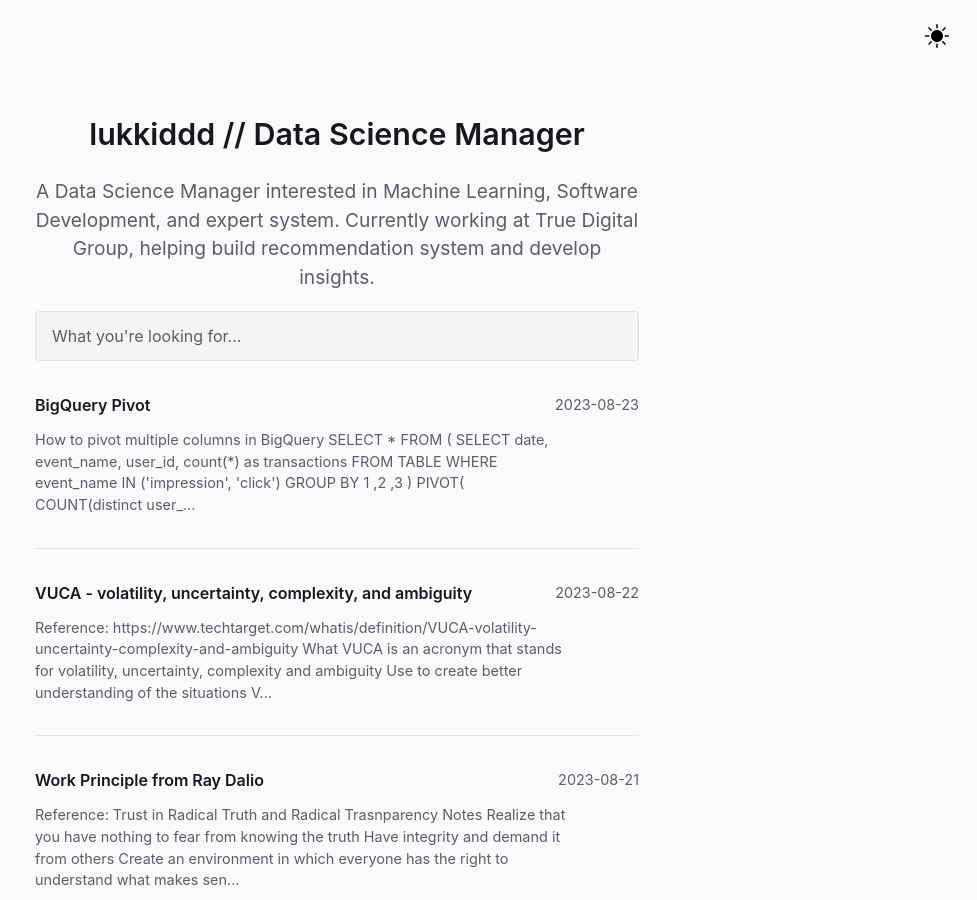
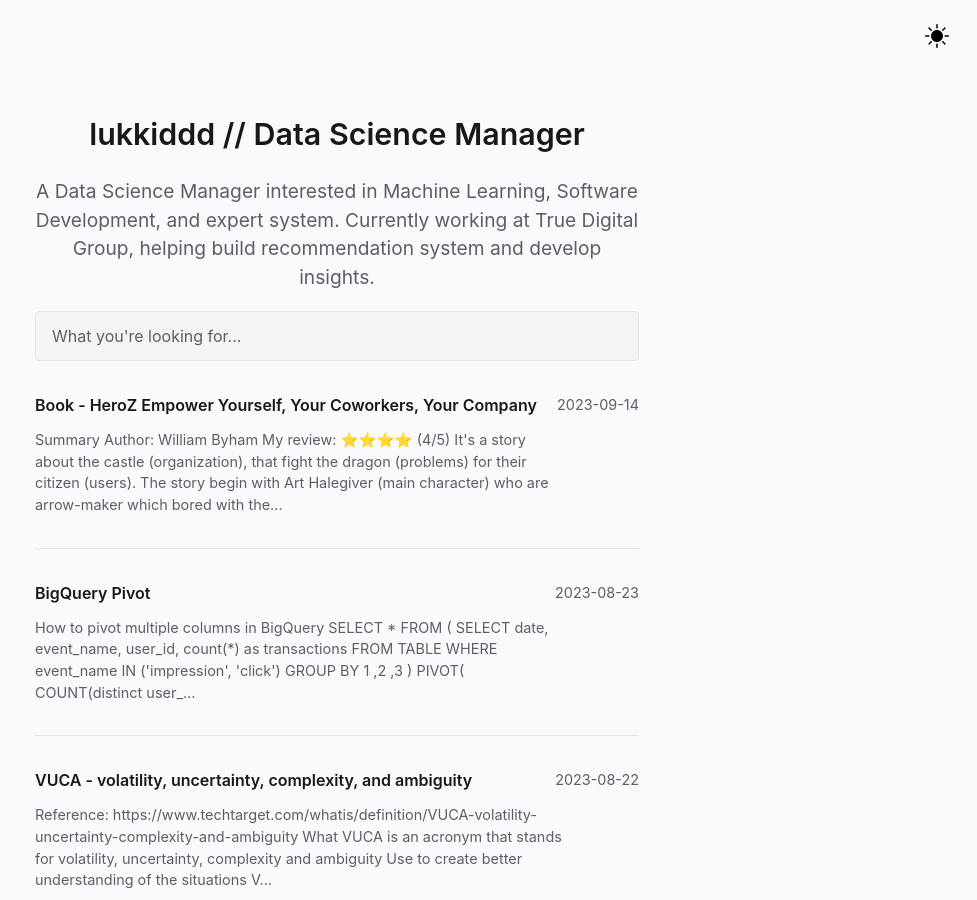
Before and after one commit to lukkiddd/lukkiddd.github.io, a Jekyll site: the page built from pages/index.md, in a window 1280 px wide and 900 px high. Shown: the whole window, without its empty margins (303-1280 px from the left). Built offline with Jekyll 4.4.1, drawn with Linux system fonts in a browser that asks for light colours; some of the changed text lies outside the part shown.

Commit message:
Add note for heroz book

```diff
--- /dev/null
+++ b/_notes/Public/Book - HeroZ Empower Yourself, Your Coworkers, Your Company.md
@@ -0,0 +1,59 @@
+---
+title: Book - HeroZ Empower Yourself, Your Coworkers, Your Company
+notetype: feed
+date: 2023-09-14
+---
+
+
+![image-of-book-heroz](/assets/img/heroz.jpg)
+
+### Summary
+
+**Author**: [[William Byham]]
+**My review**: ⭐⭐⭐⭐ (4/5)
+
+It's a story about the castle (organization), that fight the dragon (problems) for their citizen (users).
+
+The story begin with Art Halegiver (main character) who are arrow-maker which bored with their works, until someday he have help the Zapp Wizard from the dragon, and later have applying the Zapp Magic Spell to his working life, as a result improvethe engagement in his works, increase productivity, and as a result be able to save the castle and enjoy his working life.
+
+### Note
+- Find what's important for company, for team, for you
+- Established the baseline
+    - What's get measured, get managed
+    - Measure what's matter
+- Set the goal (asking client, users, customers, etc)
+- Cut the process not the arrows
+- Little by little
+- Improve as a team
+
+
+#### Zapp Magic Spell
+- Three Keys Magic Spell
+	- Enhance self-esteem
+	- Listen with empathy
+	- Ask for help and encourage involvement
+	- (Extra for manager) Offer help without taking responsibility
+- ACTION Spell
+    - Assess Situation
+    - Determine Cause
+    - Develop Ideas
+    - Implement
+    - Make it ONGOING
+- InterACTION Spell
+    - Open meeting with Goal and why it so important
+    - Clarify details
+    - Develop Ideas
+    - Agree on Actions
+    - Close with review of decisions and set appropriate follow-ups
+- Coaching Spell
+    - Ask Question
+    - Listen and Understanding
+    - Share Knowledge and Experience
+- Guide-Through-Feedback Spell
+    - Positive feedback
+    - Tell exactly what was done right
+    - Explain what made this action right
+    - Improvement feedback
+    - Tell what you could have been done better
+    - Explain why
+    - Provide Suggestion to improve
--- a/_notes/Public/William Byham.md
+++ b/_notes/Public/William Byham.md
@@ -8,6 +8,7 @@ date : 2023-08-19
 
 Authors of
 - [[Book - Zapp - The lightning of empowerment]]
+- [[Book - HeroZ Empower Yourself, Your Coworkers, Your Company]]
 
 
 All of his [books](https://www.amazon.com/stores/William-C.-Byham/author/B000AR9O00)
```
Also changed, not shown: assets/img/heroz.jpg (added).
